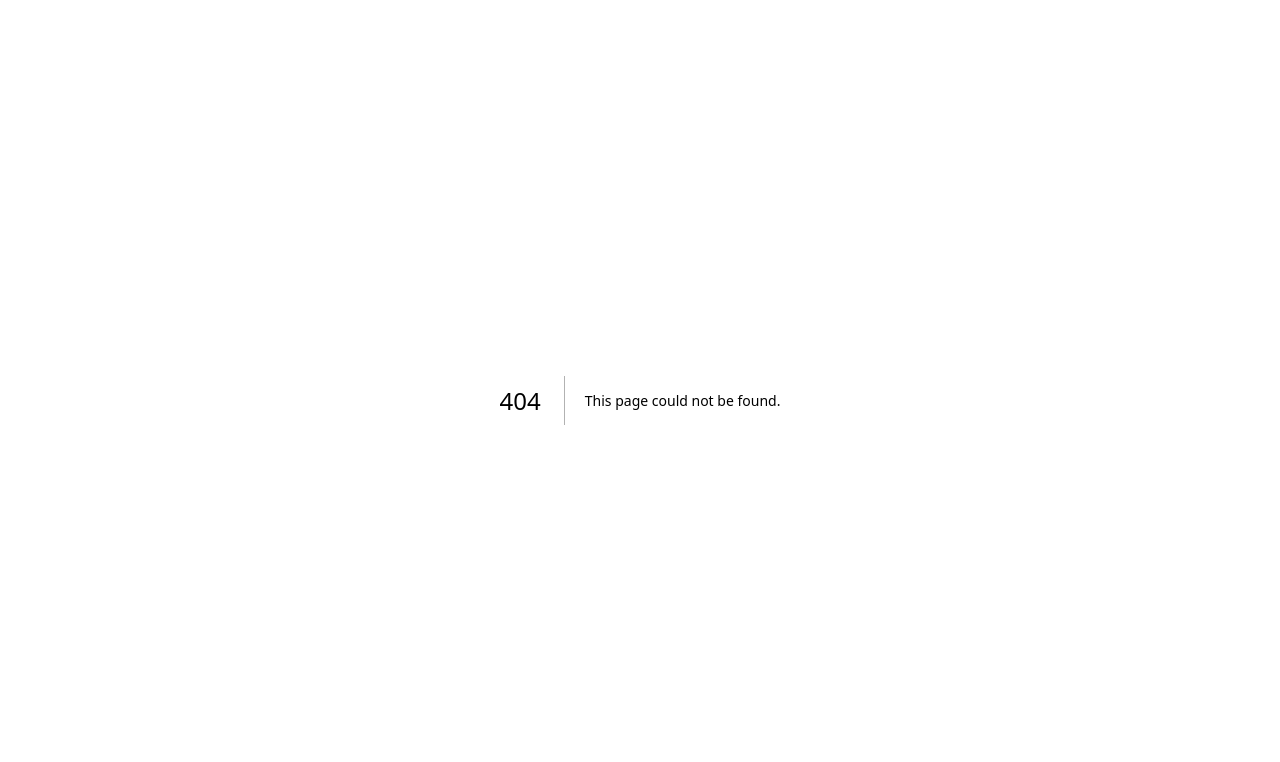
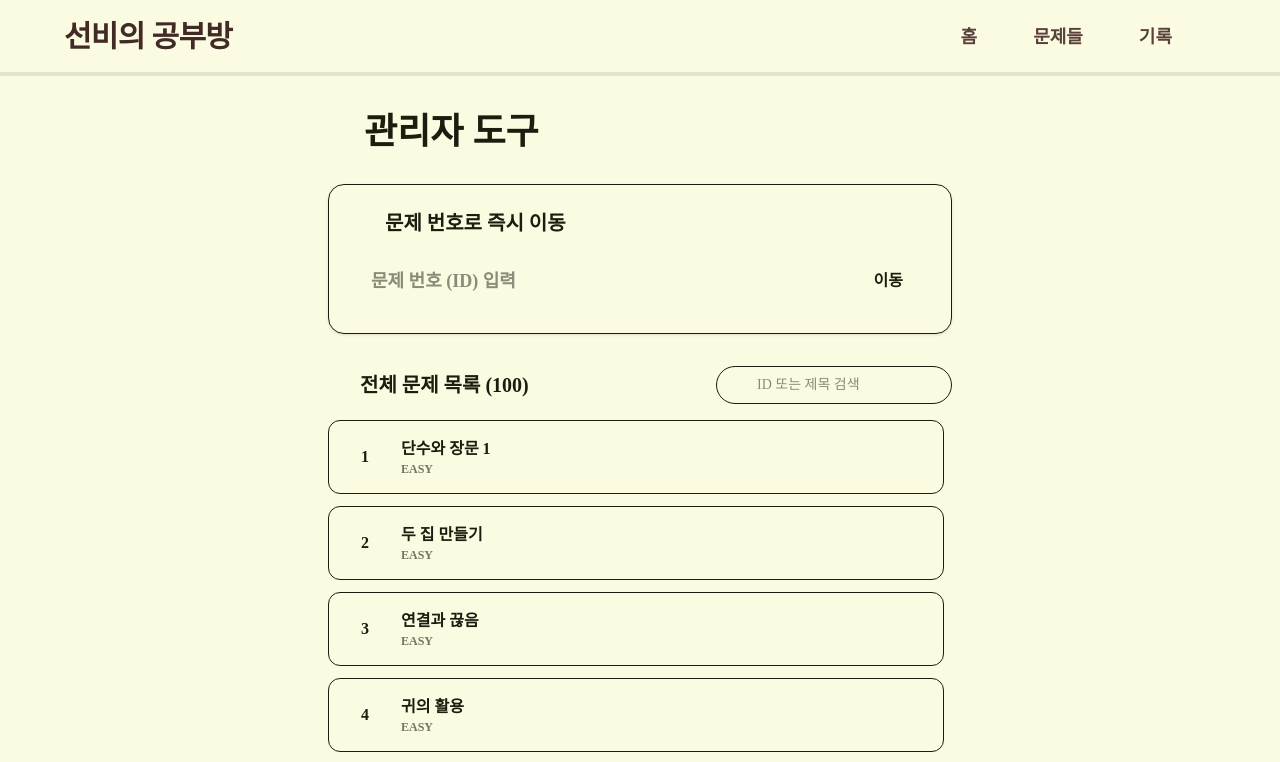
Before and after one commit to ko750125-afk/sunbi-go, a Next.js app: page /admin in a window 1280 px wide. Before the commit this address had no page. Shown: the top 762 px of the page. Built offline with nearby package versions, Linux system fonts and the light colour scheme.

Commit message:
feat: 관리자 검색 기능 및 순차 학습 모드 추가

```diff
--- /dev/null
+++ b/app/admin/page.tsx
@@ -0,0 +1,121 @@
+'use client'
+
+import { useState, useMemo } from 'react'
+import { useRouter } from 'next/navigation'
+import TopAppBar from '../components/TopAppBar'
+import BottomNavBar from '../components/BottomNavBar'
+import problemsData from '@/src/data/problems.json'
+import { Problem } from '../types'
+import { playClickSound } from '../utils/audio'
+
+const problems = problemsData.problems as Problem[]
+
+export default function AdminPage() {
+  const router = useRouter()
+  const [searchId, setSearchId] = useState('')
+  const [filterText, setFilterText] = useState('')
+
+  const filteredProblems = useMemo(() => {
+    return problems.filter(p =>
+      p.id.toString().includes(filterText) ||
+      p.title.toLowerCase().includes(filterText.toLowerCase())
+    )
+  }, [filterText])
+
+  const handleSearch = (e: React.FormEvent) => {
+    e.preventDefault()
+    if (!searchId) return
+    playClickSound()
+    router.push(`/solve/${searchId}`)
+  }
+
+  const goToProblem = (id: number) => {
+    playClickSound()
+    router.push(`/solve/${id}`)
+  }
+
+  return (
+    <div className="min-h-screen bg-background pb-32">
+      <TopAppBar />
+
+      <main className="mt-28 max-w-2xl mx-auto px-6 space-y-8">
+        <div className="flex items-center gap-3">
+          <span className="material-symbols-outlined text-4xl text-primary">admin_panel_settings</span>
+          <h1 className="text-4xl font-black text-primary">관리자 도구</h1>
+        </div>
+
+        {/* Quick Search ID */}
+        <section className="bg-surface-container rounded-2xl p-6 shadow-sm border border-outline-variant">
+          <h2 className="text-xl font-bold mb-4 flex items-center gap-2">
+            <span className="material-symbols-outlined">search</span>
+            문제 번호로 즉시 이동
+          </h2>
+          <form onSubmit={handleSearch} className="flex gap-2">
+            <input
+              type="number"
+              value={searchId}
+              onChange={(e) => setSearchId(e.target.value)}
+              placeholder="문제 번호 (ID) 입력"
+              className="flex-1 bg-surface-container-highest rounded-xl px-4 py-3 text-lg font-bold border-2 border-transparent focus:border-primary outline-none transition-all"
+            />
+            <button
+              type="submit"
+              className="bg-primary text-on-primary px-6 py-3 rounded-xl font-black hover:bg-primary-container transition-all active:scale-95"
+            >
+              이동
+            </button>
+          </form>
+        </section>
+
+        {/* Problem List Filter */}
+        <section className="space-y-4">
+          <div className="flex items-center justify-between">
+            <h2 className="text-xl font-bold flex items-center gap-2">
+              <span className="material-symbols-outlined">list</span>
+              전체 문제 목록 ({filteredProblems.length})
+            </h2>
+            <div className="relative">
+              <span className="material-symbols-outlined absolute left-3 top-1/2 -translate-y-1/2 text-on-surface-variant">search</span>
+              <input
+                type="text"
+                value={filterText}
+                onChange={(e) => setFilterText(e.target.value)}
+                placeholder="ID 또는 제목 검색"
+                className="bg-surface-container-high rounded-full pl-10 pr-4 py-2 text-sm border border-outline-variant focus:border-primary outline-none"
+              />
+            </div>
+          </div>
+
+          <div className="grid gap-3 max-h-[500px] overflow-y-auto pr-2 custom-scrollbar">
+            {filteredProblems.map(p => (
+              <button
+                key={p.id}
+                onClick={() => goToProblem(p.id)}
+                className="flex items-center justify-between p-4 bg-surface-container hover:bg-surface-container-highest rounded-xl border border-outline-variant transition-all text-left group"
+              >
+                <div className="flex items-center gap-4">
+                  <span className="w-10 h-10 flex items-center justify-center bg-primary-fixed rounded-lg font-black text-primary">
+                    {p.id}
+                  </span>
+                  <div>
+                    <p className="font-bold text-on-surface">{p.title}</p>
+                    <p className="text-xs text-on-surface-variant opacity-60 uppercase font-black">{p.difficulty}</p>
+                  </div>
+                </div>
+                <span className="material-symbols-outlined opacity-0 group-hover:opacity-100 transition-opacity">arrow_forward</span>
+              </button>
+            ))}
+            {filteredProblems.length === 0 && (
+              <div className="text-center py-12 text-on-surface-variant">
+                <span className="material-symbols-outlined text-6xl opacity-20">inventory_2</span>
+                <p className="mt-2">검색 결과가 없습니다.</p>
+              </div>
+            )}
+          </div>
+        </section>
+      </main>
+
+      <BottomNavBar />
+    </div>
+  )
+}
--- a/app/components/TopAppBar.tsx
+++ b/app/components/TopAppBar.tsx
@@ -20,7 +20,8 @@ export default function TopAppBar() {
           <h1 className="font-serif text-3xl font-black text-[#422b27] tracking-tight">선비의 공부방</h1>
         </Link>
       </div>
-      <div className="hidden md:flex gap-8 items-center">
+      <div className="flex items-center gap-4">
+        <div className="hidden md:flex gap-8 items-center mr-4">
           {navLinks.map(link => (
             <Link
               key={link.href}
@@ -35,6 +36,14 @@ export default function TopAppBar() {
             </Link>
           ))}
         </div>
+        <Link
+          href="/admin"
+          title="관리자 도구"
+          className="p-2 hover:bg-[#efefd7] rounded-full transition-colors flex items-center justify-center"
+        >
+          <span className="material-symbols-outlined text-[#422b27] text-3xl">settings_applications</span>
+        </Link>
+      </div>
     </header>
   )
 }
--- a/app/page.tsx
+++ b/app/page.tsx
@@ -1,5 +1,6 @@
 'use client'
 
+import { useState, useEffect } from 'react'
 import { useRouter } from 'next/navigation'
 import TopAppBar from './components/TopAppBar'
 import BottomNavBar from './components/BottomNavBar'
@@ -21,6 +22,42 @@ export default function Home() {
     }
   }
 
+  const [lastSequentialId, setLastSequentialId] = useState<number | null>(null)
+
+  useEffect(() => {
+    try {
+      const raw = localStorage.getItem('sunbi_stats')
+      if (raw) {
+        const stats = JSON.parse(raw)
+        if (stats.lastSequentialId) {
+          setLastSequentialId(stats.lastSequentialId)
+        }
+      }
+    } catch {}
+  }, [])
+
+  const startSequentialGame = () => {
+    playClickSound()
+    const nextId = lastSequentialId ? lastSequentialId + 1 : 1
+    // Check if next problem exists, if not start from 1
+    const exists = problems.some(p => p.id === nextId)
+    router.push(`/solve/${exists ? nextId : 1}?mode=sequence`)
+  }
+
+  const resetSequence = (e: React.MouseEvent) => {
+    e.stopPropagation()
+    if (confirm('처음(1번)부터 다시 시작할까요?')) {
+      playClickSound()
+      setLastSequentialId(null)
+      try {
+        const raw = localStorage.getItem('sunbi_stats')
+        const stats = raw ? JSON.parse(raw) : { records: [] }
+        stats.lastSequentialId = null
+        localStorage.setItem('sunbi_stats', JSON.stringify(stats))
+      } catch {}
+    }
+  }
+
   return (
     <div className="min-h-screen bg-background pb-32">
       <TopAppBar />
@@ -32,44 +69,73 @@ export default function Home() {
         </div>
 
         <div className="w-full flex flex-col gap-6">
+          {/* Sequential Mode Button */}
+          <button
+            onClick={startSequentialGame}
+            className="group relative overflow-hidden h-40 bg-primary text-on-primary rounded-3xl shadow-2xl transition-all active:scale-95 flex flex-col items-center justify-center gap-2 border-4 border-primary/20"
+          >
+            <div className="flex items-center gap-3">
+              <span className="material-symbols-outlined text-4xl" style={{ fontVariationSettings: `'FILL' 1` }}>
+                play_circle
+              </span>
+              <span className="text-4xl font-black">순서대로 학습하기</span>
+            </div>
+            <div className="flex items-center gap-2 bg-on-primary/10 px-4 py-1 rounded-full">
+              <p className="text-lg font-bold">
+                {lastSequentialId ? `현재 문제: #${lastSequentialId}` : '1번 문제부터 시작'}
+              </p>
+              {lastSequentialId && (
+                <span
+                  onClick={resetSequence}
+                  className="material-symbols-outlined text-xl hover:text-error transition-colors ml-2 cursor-pointer"
+                  title="처음부터 다시"
+                >
+                  restart_alt
+                </span>
+              )}
+            </div>
+          </button>
+
+          <div className="h-px bg-outline-variant my-4 opacity-50" />
+          <p className="text-center text-on-surface-variant font-bold text-sm">또는 난이도별 랜덤 풀기</p>
+
+          <div className="grid grid-cols-1 gap-4">
             <button
               onClick={() => startRandomGame('easy')}
-            className="group relative overflow-hidden h-32 bg-surface-container-high rounded-2xl border-2 border-primary/10 shadow-lg transition-all active:scale-95 flex items-center justify-between px-8 hover:bg-primary hover:text-on-primary"
+              className="group relative overflow-hidden h-24 bg-surface-container-high rounded-2xl border-2 border-primary/10 shadow-lg transition-all active:scale-95 flex items-center justify-between px-8 hover:bg-primary hover:text-on-primary"
             >
               <div className="flex flex-col items-start">
-              <span className="text-4xl font-black">초급</span>
-              <span className="text-sm opacity-60 font-bold group-hover:text-primary-fixed">EASY</span>
+                <span className="text-3xl font-black">초급 랜덤</span>
               </div>
-            <span className="material-symbols-outlined text-5xl opacity-40 group-hover:opacity-100 group-hover:translate-x-2 transition-transform">
+              <span className="material-symbols-outlined text-4xl opacity-40 group-hover:opacity-100 group-hover:translate-x-2 transition-transform">
                 sentiment_satisfied
               </span>
             </button>
 
             <button
               onClick={() => startRandomGame('medium')}
-            className="group relative overflow-hidden h-32 bg-primary-fixed rounded-2xl border-2 border-primary/20 shadow-lg transition-all active:scale-95 flex items-center justify-between px-8 hover:bg-primary hover:text-on-primary"
+              className="group relative overflow-hidden h-24 bg-primary-fixed rounded-2xl border-2 border-primary/20 shadow-lg transition-all active:scale-95 flex items-center justify-between px-8 hover:bg-primary hover:text-on-primary"
             >
               <div className="flex flex-col items-start">
-              <span className="text-4xl font-black text-primary group-hover:text-on-primary">중급</span>
-              <span className="text-sm text-primary opacity-60 font-bold group-hover:text-on-primary">MEDIUM</span>
+                <span className="text-3xl font-black text-primary group-hover:text-on-primary">중급 랜덤</span>
               </div>
-            <span className="material-symbols-outlined text-5xl text-primary opacity-40 group-hover:text-on-primary group-hover:opacity-100 group-hover:translate-x-2 transition-transform">
+              <span className="material-symbols-outlined text-4xl text-primary opacity-40 group-hover:text-on-primary group-hover:opacity-100 group-hover:translate-x-2 transition-transform">
                 school
               </span>
             </button>
 
             <button
               onClick={() => startRandomGame('hard')}
-            className="group relative overflow-hidden h-32 bg-surface-container-high rounded-2xl border-2 border-primary/10 shadow-lg transition-all active:scale-95 flex items-center justify-between px-8 hover:bg-primary hover:text-on-primary"
+              className="group relative overflow-hidden h-24 bg-surface-container-high rounded-2xl border-2 border-primary/10 shadow-lg transition-all active:scale-95 flex items-center justify-between px-8 hover:bg-primary hover:text-on-primary"
             >
               <div className="flex flex-col items-start">
-              <span className="text-4xl font-black">고급</span>
-              <span className="text-sm opacity-60 font-bold group-hover:text-primary-fixed">HARD</span>
+                <span className="text-3xl font-black">고급 랜덤</span>
               </div>
-            <span className="material-symbols-outlined text-5xl opacity-40 group-hover:opacity-100 group-hover:translate-x-2 transition-transform">
+              <span className="material-symbols-outlined text-4xl opacity-40 group-hover:opacity-100 group-hover:translate-x-2 transition-transform">
                 psychology
               </span>
             </button>
+          </div>
         </div>
       </main>
 
--- a/app/solve/[id]/page.tsx
+++ b/app/solve/[id]/page.tsx
@@ -63,7 +63,9 @@ export default function SolvePage() {
       setStatus('correct')
       try {
         const raw = localStorage.getItem('sunbi_stats')
-        const stats: GameStats = raw ? JSON.parse(raw) : { records: [] }
+        const stats: GameStats & { lastSequentialId?: number | null } = raw ? JSON.parse(raw) : { records: [] }
+
+        // Save overall stats
         const existing = stats.records.find(r => r.problemId === id)
         if (existing) {
           existing.solved = true
@@ -77,6 +79,10 @@ export default function SolvePage() {
             solvedAt: new Date().toISOString(),
           })
         }
+
+        // Save last sequential progress
+        stats.lastSequentialId = id
+
         localStorage.setItem('sunbi_stats', JSON.stringify(stats))
       } catch {}
     } else {
@@ -254,12 +260,34 @@ export default function SolvePage() {
 
             {/* Navigation buttons */}
             <div className="flex flex-col gap-4">
-              {mode === 'shuffle' ? (
+              {mode === 'sequence' ? (
+                <button
+                  onClick={() => {
+                    playClickSound()
+                    const nextId = id + 1
+                    const exists = problems.some(p => p.id === nextId)
+                    if (exists) {
+                      router.push(`/solve/${nextId}?mode=sequence`)
+                      setStatus('playing')
+                      setBoardKey(prev => prev + 1)
+                      setAttempts(0)
+                      setShowAnswer(false)
+                    } else {
+                      alert('마지막 문제입니다. 축하합니다!')
+                      router.push('/')
+                    }
+                  }}
+                  className="h-24 bg-primary text-on-primary text-3xl font-black rounded-2xl shadow-xl hover:bg-primary-container transition-all flex items-center justify-center gap-4 active:scale-95"
+                >
+                  다음 문제 (#{(id + 1)})
+                  <span className="material-symbols-outlined text-4xl">arrow_forward_ios</span>
+                </button>
+              ) : mode === 'shuffle' ? (
                 <button
                   onClick={handleNextShuffle}
                   className="h-24 bg-primary text-on-primary text-3xl font-black rounded-2xl shadow-xl hover:bg-primary-container transition-all flex items-center justify-center gap-4 active:scale-95"
                 >
-                  다음 문제 풀기
+                  다음 랜덤 문제
                   <span className="material-symbols-outlined text-4xl">shuffle</span>
                 </button>
               ) : nextProblem ? (
```
Lines whose indentation alone changed are shown as unchanged.
